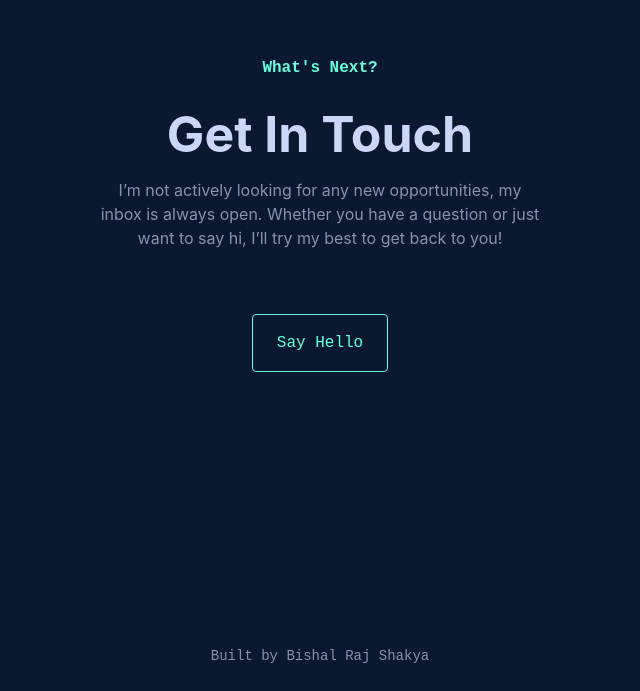
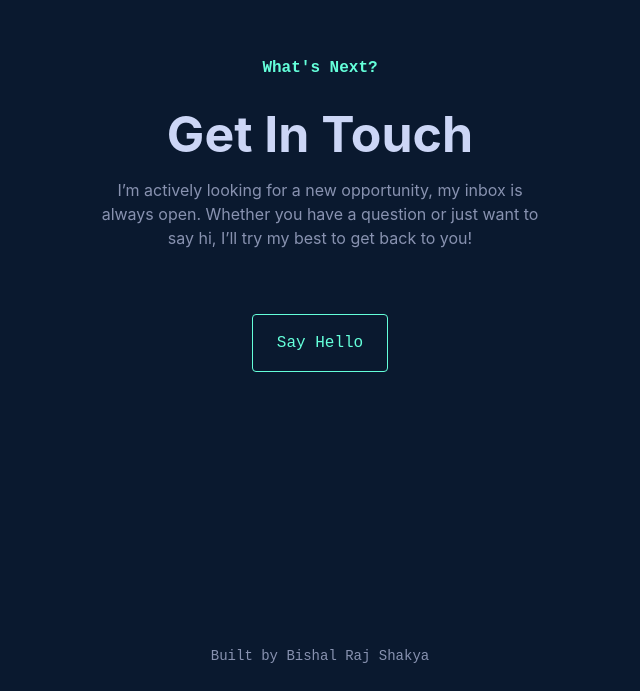
Before and after one commit to BishalRaj/portfolio-2023, a React (Vite) app: page / in a window 1280 px wide. Shown: the part 5626-6317 px from the top of the page, without its empty margins (320-960 px from the left). Built offline with nearby package versions, Linux system fonts and the light colour scheme.

Commit message:
Made minor change on contact

```diff
--- a/src/components/ContactComponent/Contact.tsx
+++ b/src/components/ContactComponent/Contact.tsx
@@ -10,9 +10,9 @@ const Contact = () => {
       <h2 className="my-3 color-slate-lightest">Get In Touch</h2>
 
       <p className="mx-auto">
-        I’m not actively looking for any new opportunities, my inbox is always
-        open. Whether you have a question or just want to say hi, I’ll try my
-        best to get back to you!
+        I’m actively looking for a new opportunity, my inbox is always open.
+        Whether you have a question or just want to say hi, I’ll try my best to
+        get back to you!
       </p>
 
       <a
--- a/src/components/FeaturedProjectComponent/LeftFacing.tsx
+++ b/src/components/FeaturedProjectComponent/LeftFacing.tsx
@@ -16,14 +16,13 @@ const LeftFacing = ({ data, screenSize }: propsTypes) => {
         className="project-items  my-auto"
         style={{
           textAlign: "left",
-          // background: url(`${screenSize > 428 ? "" : ""}`),
         }}
       >
         <h1 className="color-custom-green">Featured Project</h1>
         <h2 className="color-slate-lightest">{title}</h2>
         <div className="fp-desc">{description}</div>
         <ul>
-          {tools.map((x: String, y: number) => (
+          {tools.map((x: String) => (
             <li key={x + "left"}>{x}</li>
           ))}
         </ul>
```
